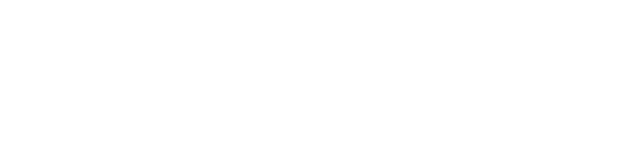
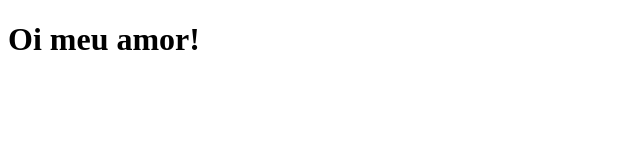
Before and after one commit to Matheu523/EquoRanchoAlegre, a plain HTML site: page index.html in a window 1280 px wide. Shown: the whole page, without its empty margins (0-640 px from the left). Drawn offline with Linux system fonts and the light colour scheme.

Commit message:
Update index.html

```diff
--- a/index.html
+++ b/index.html
@@ -7,7 +7,7 @@
 </head>
 
 <body>
-
+	<h1> Oi meu amor!</h1>
 </body>
 
 </htlm>
```
